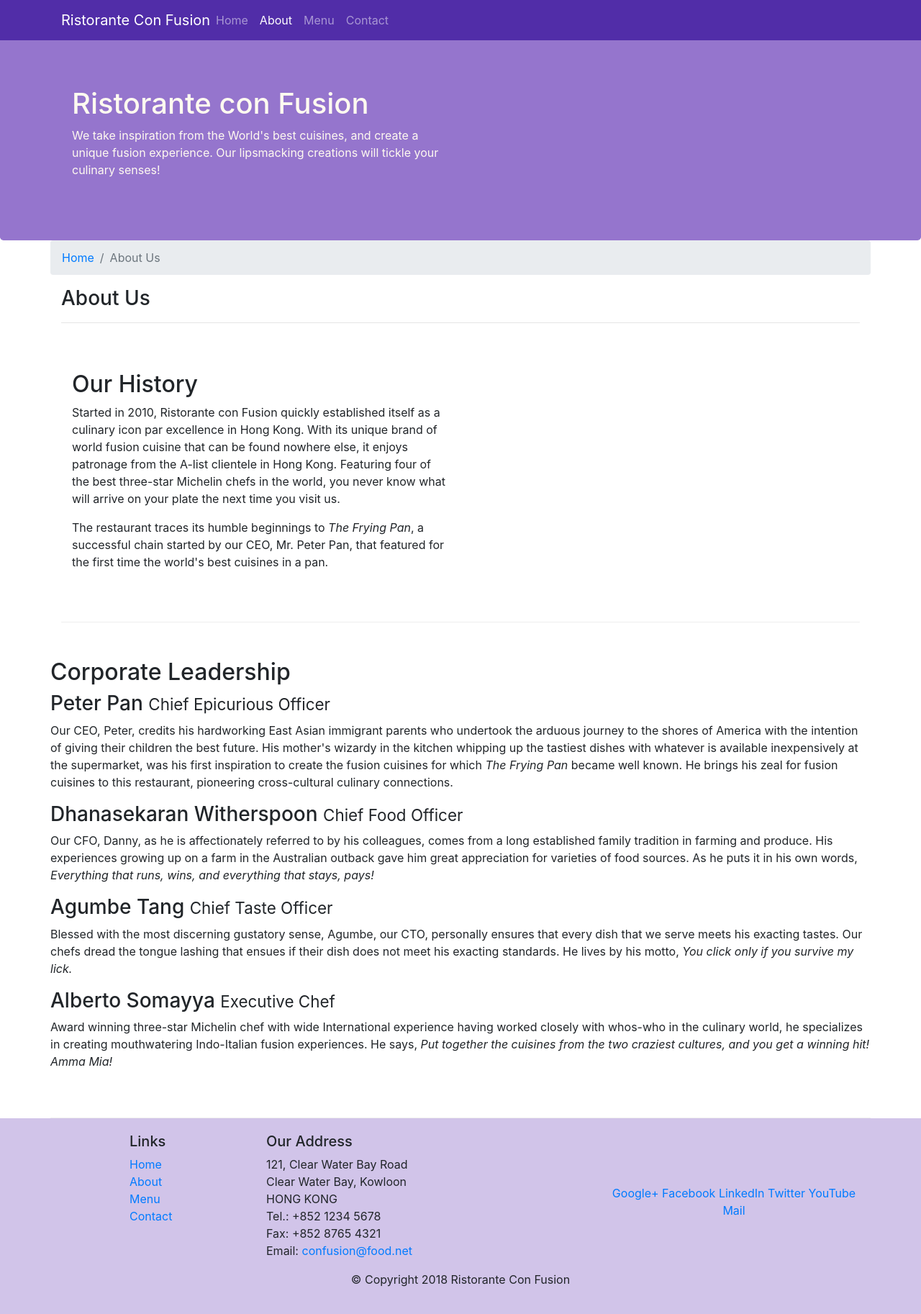
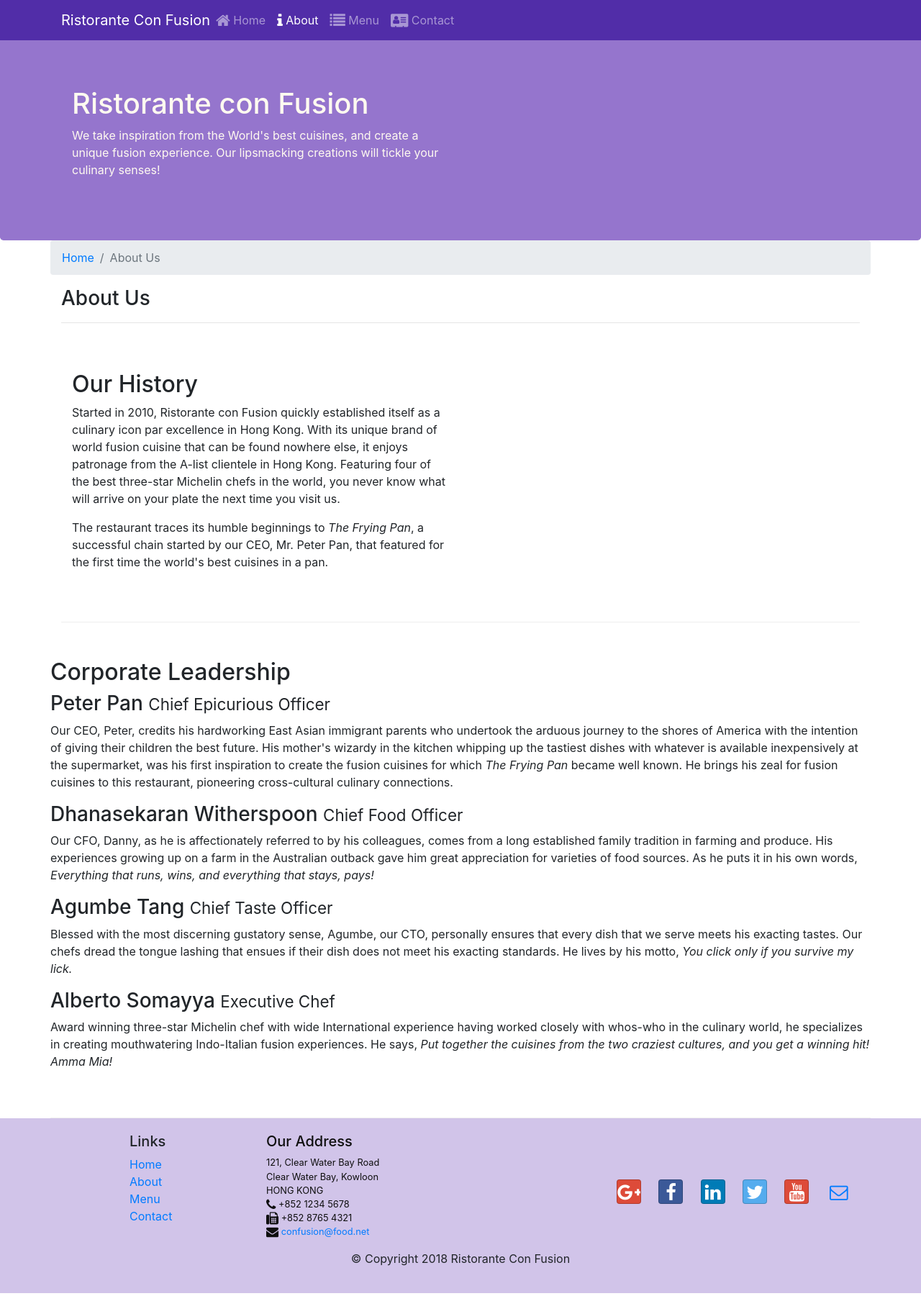
Before and after one commit to coder-pixel/bootstrap4-course, a website: page aboutus.html in a window 1280 px wide. Shown: the whole page at 72% size. After the commit the page ends 1797 px from the top, so only its background shows below. Drawn offline with nearby package versions, Linux system fonts and the light colour scheme.

Commit message:
icon-fonts

```diff
--- a/aboutus.html
+++ b/aboutus.html
@@ -15,6 +15,18 @@
     <link
       rel="stylesheet"
       href="node_modules/bootstrap/dist/css/bootstrap.min.css"
+    />
+
+    <!-- font-awesome file -->
+    <link
+      rel="stylesheet"
+      href="node_modules/font-awesome/css/font-awesome.min.css"
+    />
+
+    <!-- bootstra-social file -->
+    <link
+      rel="stylesheet"
+      href="node_modules/bootstrap-social/bootstrap-social.css"
     />
 
     <link rel="stylesheet" href="./css/styles.css" />
@@ -39,16 +51,28 @@
         <div class="collapse navbar-collapse" id="Navbar">
           <ul class="navbar-nav mr-auto">
             <li class="nav-item">
-              <a href="./index.html" class="nav-link">Home</a>
+              <a href="./index.html" class="nav-link">
+                <span class="fa fa-home fa-lg"></span>
+                Home
+              </a>
             </li>
             <li class="nav-item active">
-              <a href="#" class="nav-link">About</a>
+              <a href="#" class="nav-link">
+                <span class="fa fa-info fa-lg"></span>
+                About
+              </a>
             </li>
             <li class="nav-item">
-              <a href="#" class="nav-link">Menu</a>
+              <a href="#" class="nav-link">
+                <span class="fa fa-list fa-lg"></span>
+                Menu
+              </a>
             </li>
             <li class="nav-item">
-              <a href="#" class="nav-link">Contact</a>
+              <a href="#" class="nav-link">
+                <span class="fa fa-address-card fa-lg"></span>
+                Contact
+              </a>
             </li>
           </ul>
         </div>
@@ -168,25 +192,28 @@
               <li><a href="#">Contact</a></li>
             </ul>
           </div>
-          <div class="col-7 col-sm-5">
+          <div class="col-7 col-sm-5 address">
             <h5>Our Address</h5>
             <address>
               121, Clear Water Bay Road<br />
               Clear Water Bay, Kowloon<br />
               HONG KONG<br />
-              Tel.: +852 1234 5678<br />
-              Fax: +852 8765 4321<br />
-              Email: <a href="mailto:confusion@food.net">confusion@food.net</a>
+              <i class="fa fa-phone fa-lg"></i>
+              +852 1234 5678<br />
+              <i class="fa fa-fax fa-lg"></i>
+              +852 8765 4321<br />
+              <i class="fa fa-envelope fa-lg"></i>
+              <a href="mailto:confusion@food.net">confusion@food.net</a>
             </address>
           </div>
           <div class="col-12 col-sm-4 align-self-center">
-            <div class="text-center">
-              <a href="http://google.com/+">Google+</a>
-              <a href="http://www.facebook.com/profile.php?id=">Facebook</a>
-              <a href="http://www.linkedin.com/in/">LinkedIn</a>
-              <a href="http://twitter.com/">Twitter</a>
-              <a href="http://youtube.com/">YouTube</a>
-              <a href="mailto:">Mail</a>
+            <div class="text-center d-flex justify-content-around">
+              <a class="btn btn-social-icon btn-google" href="http://google.com/+"><i class="fa fa-google-plus fa-lg"></i></a>
+              <a class="btn btn-social-icon btn-facebook" href="http://www.facebook.com/profile.php?id="><i class="fa fa-facebook fa-lg"></i></a>
+              <a class="btn btn-social-icon btn-linkedin" href="http://www.linkedin.com/in/"><i class="fa fa-linkedin fa-lg"></i></a>
+              <a class="btn btn-social-icon btn-twitter" href="http://twitter.com/"><i class="fa fa-twitter fa-lg"></i></a>
+              <a class="btn btn-social-icon btn-google" href="http://youtube.com/"><i class="fa fa-youtube fa-lg"></i></a>
+              <a class="btn btn-social-icon" href="mailto:"><i class="fa fa-envelope-o fa-lg"></i></a>
             </div>
           </div>
         </div>
--- a/package.json
+++ b/package.json
@@ -15,6 +15,8 @@
   },
   "dependencies": {
     "bootstrap": "^4.0.0",
+    "bootstrap-social": "^5.1.1",
+    "font-awesome": "^4.7.0",
     "jquery": "^3.3.1",
     "popper.js": "^1.12.9"
   }
```
Also changed, not shown: index.html (+36 -15 lines), 1 other file.
